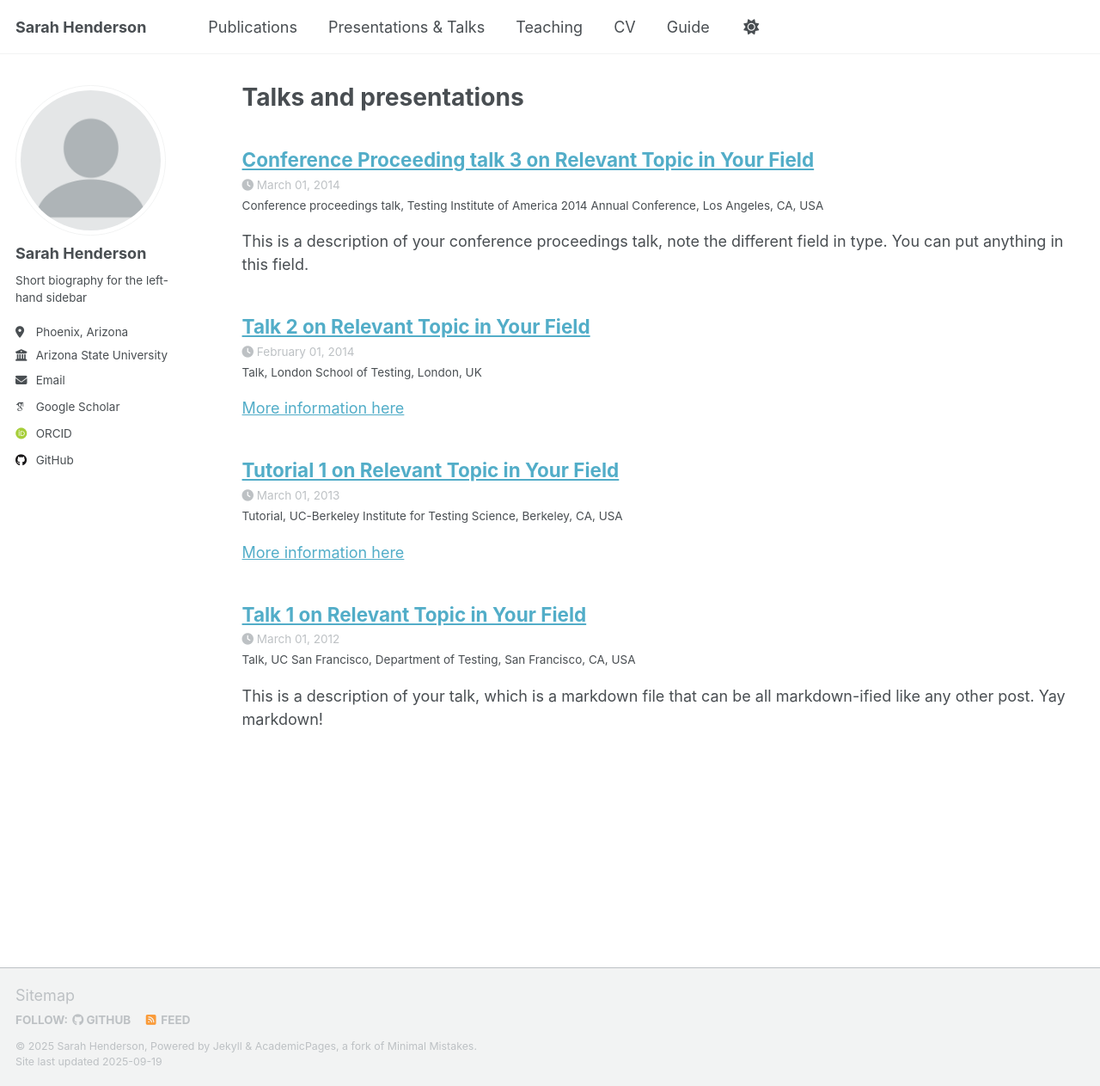
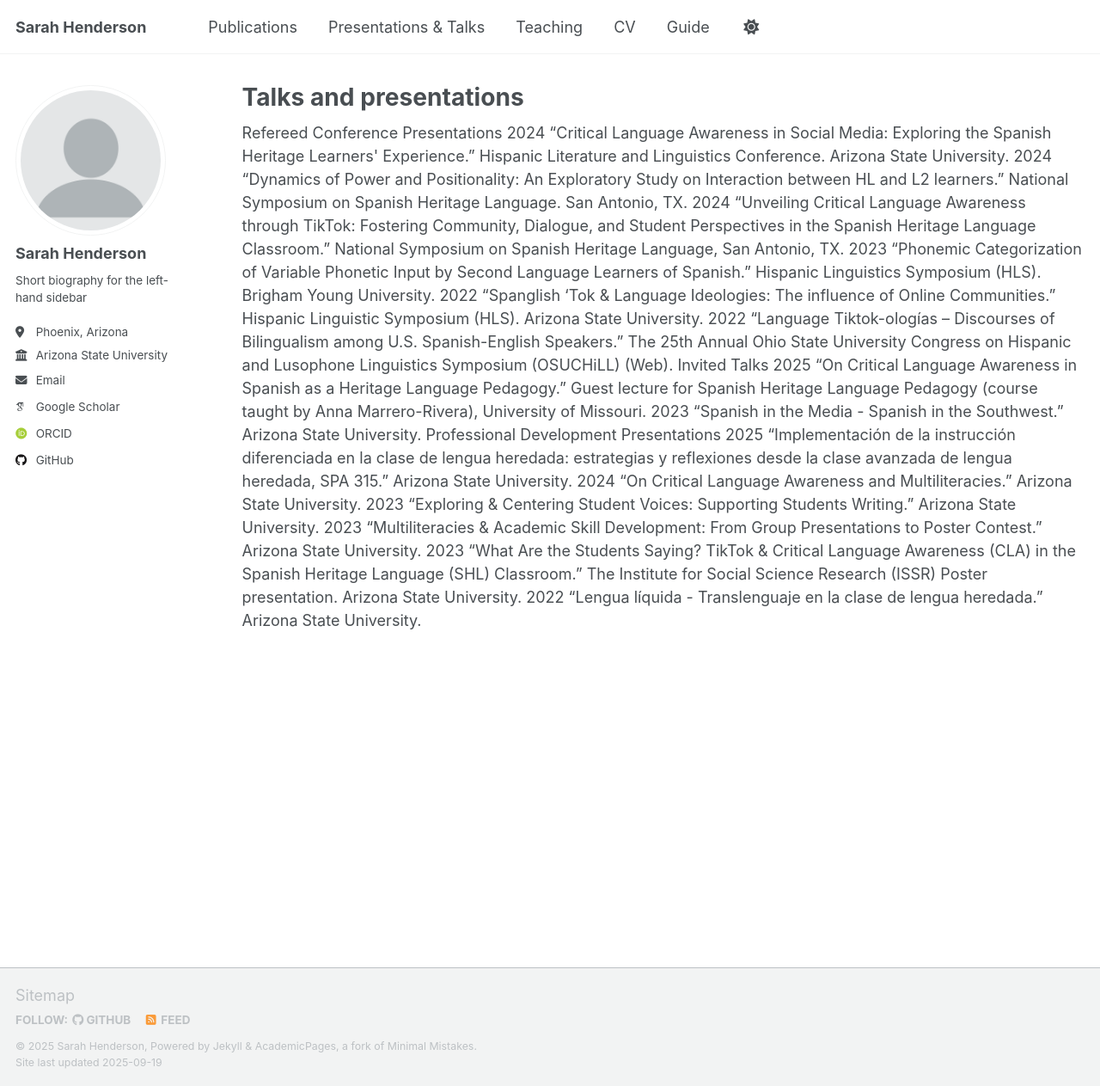
Before and after one commit to sarah-e-henderson/sarah-e-henderson.github.io, a Jekyll site: the page built from _pages/talks.html, in a window 1280 px wide and 1263 px high. Shown: the whole window at 86% size. Built offline with Jekyll 4.4.1, drawn with Linux system fonts in a browser that asks for light colours; some web fonts are replaced; a script that is not in the unit is left out.

Commit message:
Update talks.html

```diff
--- a/_pages/talks.html
+++ b/_pages/talks.html
@@ -5,12 +5,38 @@ permalink: /talks/
 author_profile: true
 ---
 
-{% if site.talkmap_link == true %}
+Refereed Conference Presentations
 
-<p style="text-decoration:underline;"><a href="/talkmap.html">See a map of all the places I've given a talk!</a></p>
+2024 	“Critical Language Awareness in Social Media: Exploring the Spanish Heritage Learners' Experience.” Hispanic Literature and Linguistics Conference. Arizona State University.
 
-{% endif %}
+2024	“Dynamics of Power and Positionality: An Exploratory Study on Interaction between HL and L2 learners.” National Symposium on Spanish Heritage Language. San Antonio, TX.
 
-{% for post in site.talks reversed %}
-  {% include archive-single-talk.html %}
-{% endfor %}
+2024	“Unveiling Critical Language Awareness through TikTok: Fostering Community, Dialogue, and Student Perspectives in the Spanish Heritage Language Classroom.” National Symposium on Spanish Heritage Language, San Antonio, TX.
+
+2023	“Phonemic Categorization of Variable Phonetic Input by Second Language Learners of Spanish.” Hispanic Linguistics Symposium (HLS). Brigham Young University.
+
+2022	“Spanglish ‘Tok & Language Ideologies: The influence of Online Communities.” Hispanic Linguistic Symposium (HLS). Arizona State University.
+
+2022	“Language Tiktok-ologías – Discourses of Bilingualism among U.S. Spanish-English Speakers.” The 25th Annual Ohio State University Congress on Hispanic and Lusophone Linguistics Symposium (OSUCHiLL) (Web).
+
+
+Invited Talks
+
+2025 	“On Critical Language Awareness in Spanish as a Heritage Language Pedagogy.” Guest lecture for Spanish Heritage Language Pedagogy (course taught by Anna Marrero-Rivera), University of Missouri.
+
+2023	“Spanish in the Media - Spanish in the Southwest.” Arizona State University.
+
+
+Professional Development Presentations
+
+2025 	“Implementación de la instrucción diferenciada en la clase de lengua heredada: estrategias y reflexiones desde la clase avanzada de lengua heredada, SPA 315.” Arizona State University.
+
+2024	“On Critical Language Awareness and Multiliteracies.” Arizona State University.
+
+2023	“Exploring & Centering Student Voices: Supporting Students Writing.” Arizona State University.
+
+2023	“Multiliteracies & Academic Skill Development: From Group Presentations to Poster Contest.” Arizona State University.
+
+2023	“What Are the Students Saying? TikTok & Critical Language Awareness (CLA) in the Spanish Heritage Language (SHL) Classroom.” The Institute for Social Science Research (ISSR) Poster presentation. Arizona State University.
+
+2022	“Lengua líquida - Translenguaje en la clase de lengua heredada.” Arizona State University.
```
